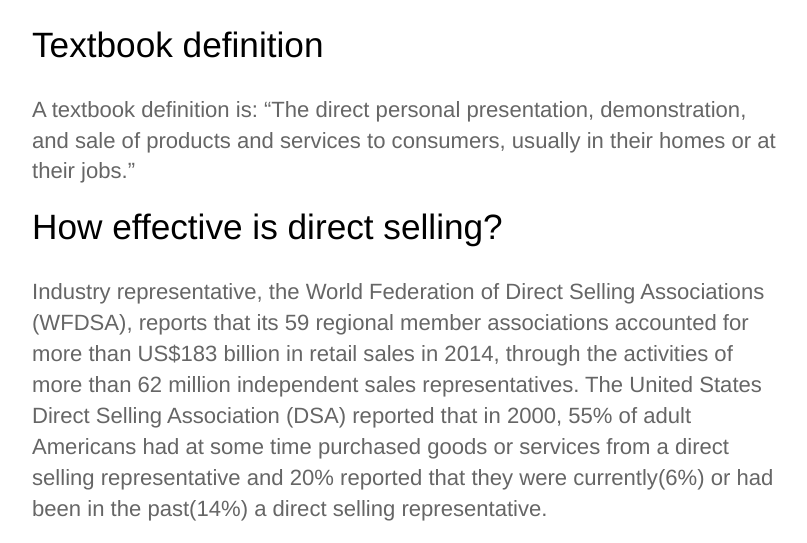
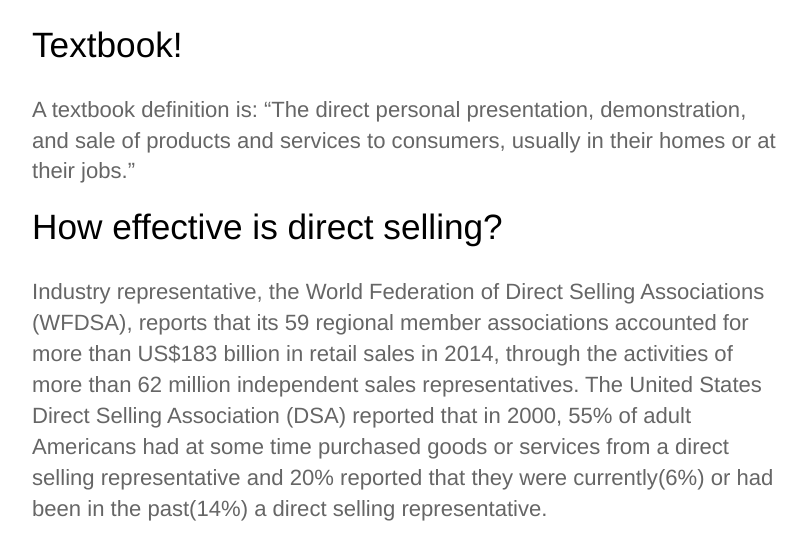
Before and after one commit to rycoll/Git-Sync-Test, a Jekyll site: the page built from _posts/2016-07-20-the-process-for-direct-sales.md, in a window 1280 px wide and 900 px high, scrolled down 683 px, cut to the strip 235-778 px from the top of the window. Shown: the whole strip, without its empty margins (233-1040 px from the left). Built offline with Jekyll 4.4.1, drawn with Linux system fonts in a browser that asks for light colours.

Commit message:
Updated 1 file via CloudCannon.

```diff
--- a/_posts/2016-07-20-the-process-for-direct-sales.md
+++ b/_posts/2016-07-20-the-process-for-direct-sales.md
@@ -10,7 +10,7 @@
 
 ![Checkmate](https://source.unsplash.com/random/1500x1145)
 
-## Textbook definition
+## Textbook!
 
 A textbook definition is: “The direct personal presentation, demonstration, and sale of products and services to consumers, usually in their homes or at their jobs.”
 
```
